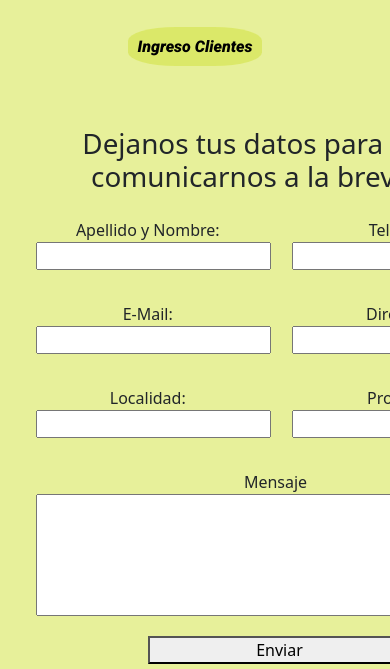
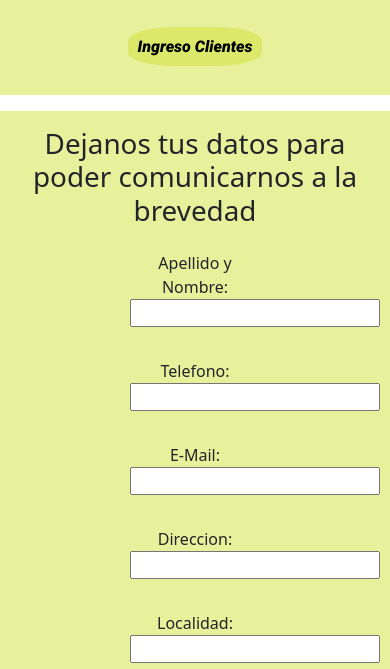
Before and after one commit to wgm22ar/la-scarperia-web, a website: page pages/contacto.html in a window 390 px wide. Shown: the part 446-1115 px from the top of the page. Drawn offline with nearby package versions, Linux system fonts and the light colour scheme.

Commit message:
responsive y arreglos finales

```diff
--- a/pages/contacto.html
+++ b/pages/contacto.html
@@ -59,7 +59,7 @@
       <div class="formContacto">
         <section class="formularioContacto conteiner-fluid m-3 p-3 text-center">
           <h1>Dejanos tus datos para poder comunicarnos a la brevedad</h1>
-          <form class="row justify-content-around" action="">
+          <form class="column justify-content-around" action="">
             <div class="col-6 p-3">
               <label for="nombre">Apellido y Nombre: </label>
               <input type="text" />
--- a/scss/base/_mediaquery.scss
+++ b/scss/base/_mediaquery.scss
@@ -70,6 +70,10 @@
     font-size: 1.5rem;
     text-align: center;
   }
+  .formContacto form {
+    @include flexi(flex, center, center, column);
+    flex-wrap: wrap;
+  }
   .formContacto form div input {
     width: 250px;
   }
@@ -90,6 +94,7 @@
 @media screen and (max-width: 450px) {
   .redes .subtituloRedes {
     animation-play-state: paused;
+    @include flexi(flex, center, center, column);
   }
   .redes .enlacesRedes .linkRedes a img {
     height: 100px;
--- a/scss/components/_maincontacto.scss
+++ b/scss/components/_maincontacto.scss
@@ -2,10 +2,9 @@
 
 .formContacto {
   background-color: map-get($colores, bg-color);
-  @include flexi(flex, space-around, center, row);
 }
-.formContacto form div {
-  @include flexi(flex, space-around, center, row);
+.formContacto form {
+  @include flexi(flex, center, center, row);
   flex-wrap: wrap;
 }
 .formContacto form div input {
```
Also changed, not shown: css/estilos.css.
